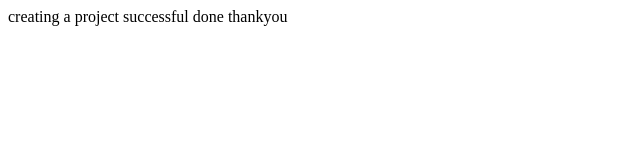
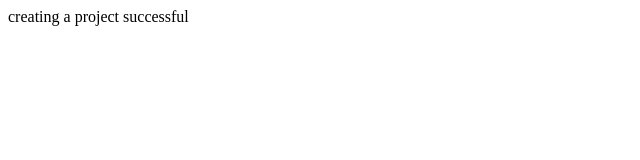
Before and after one commit to DonadhulaRamya/project_dir, a plain HTML site: page index.html in a window 1280 px wide. Shown: the whole page, without its empty margins (0-640 px from the left). Drawn offline with Linux system fonts and the light colour scheme.

Commit message:
Revert "changes made"
This reverts commit 465eb7fdf165e032c44e3b62977280c85f261687.

```diff
--- a/index.html
+++ b/index.html
@@ -3,7 +3,5 @@
 <title>project_dir</title>
 </head>
 <body>creating a project
-successful
-done
-thankyou</body>
+successful</body>
 </html>
```
